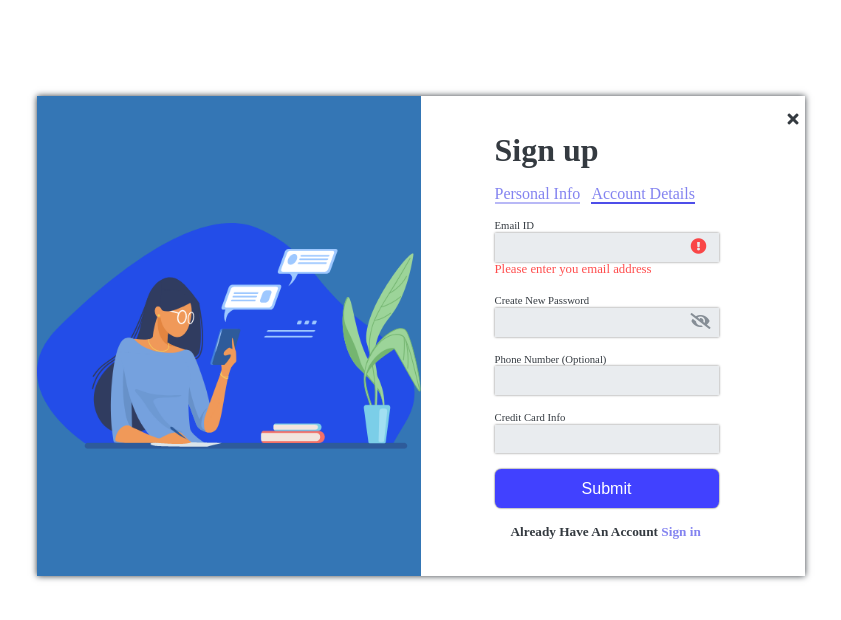
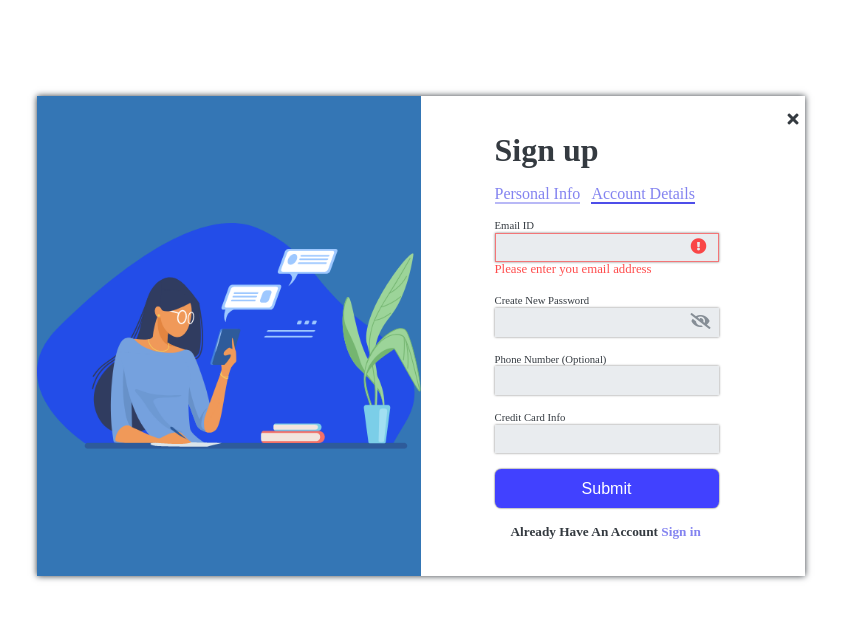
Before and after one commit to aloneboy03/minetech, a plain HTML site: page index.html in a window 1280 px wide. Shown: the whole page, without its empty margins (219-1060 px from the left). Drawn offline with Linux system fonts and the light colour scheme.

Commit message:
Second 1

```diff
--- a/style.css
+++ b/style.css
@@ -117,8 +117,8 @@ body{
 
 
 
-.mail :nth-child(2){
-    border-color: rgba(255, 0, 0, 0.5);;
+.sign-up .mail :nth-child(2){
+    border-color: rgba(255, 0, 0, 0.5);
 }
 
 .sign-up .info :nth-child(1){
```
